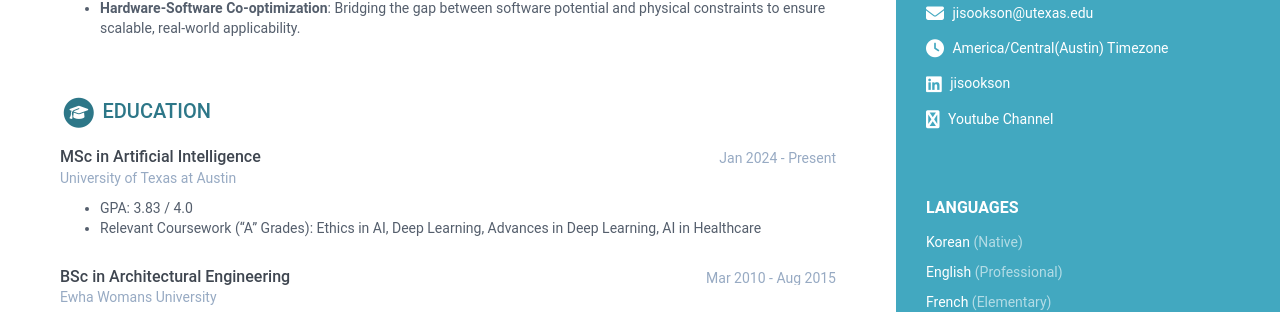
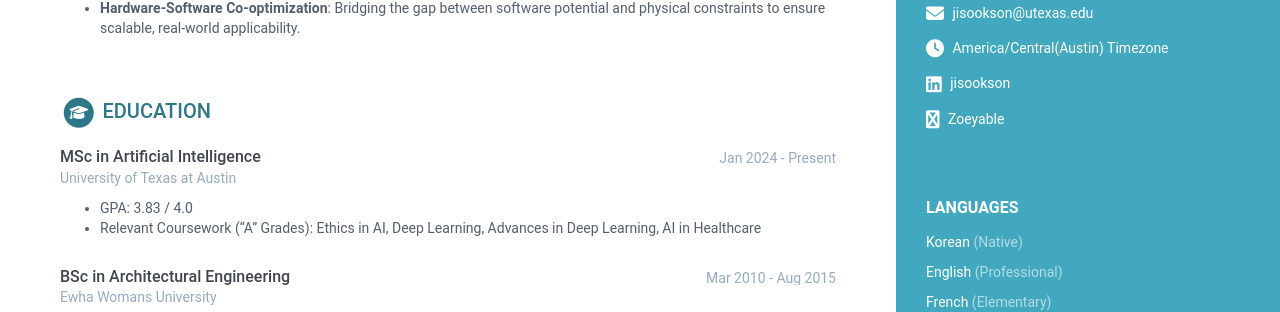
Before and after one commit to nanunzoey/nanunzoey.github.io, a Jekyll site: the page built from print.html, in a window 1280 px wide and 900 px high. Shown: the part 265-577 px from the top of the window. Built offline with Jekyll 4.4.1, drawn with Linux system fonts in a browser that asks for light colours; nearby versions of some CDN libraries; library files that are not in the unit come from our copies.

Commit message:
Update contact.html

```diff
--- a/_includes/contact.html
+++ b/_includes/contact.html
@@ -125,7 +125,7 @@
 
     {% if sidebar.youtube %}
     <li class="youtube"><i class="fas fa-youtube"></i>
-      <a href="{{ sidebar.youtube }}" target="_blank">Youtube Channel</a>
+      <a href="{{ sidebar.youtube }}" target="_blank">Zoeyable</a>
     </li>
     {% endif %}
 
```
